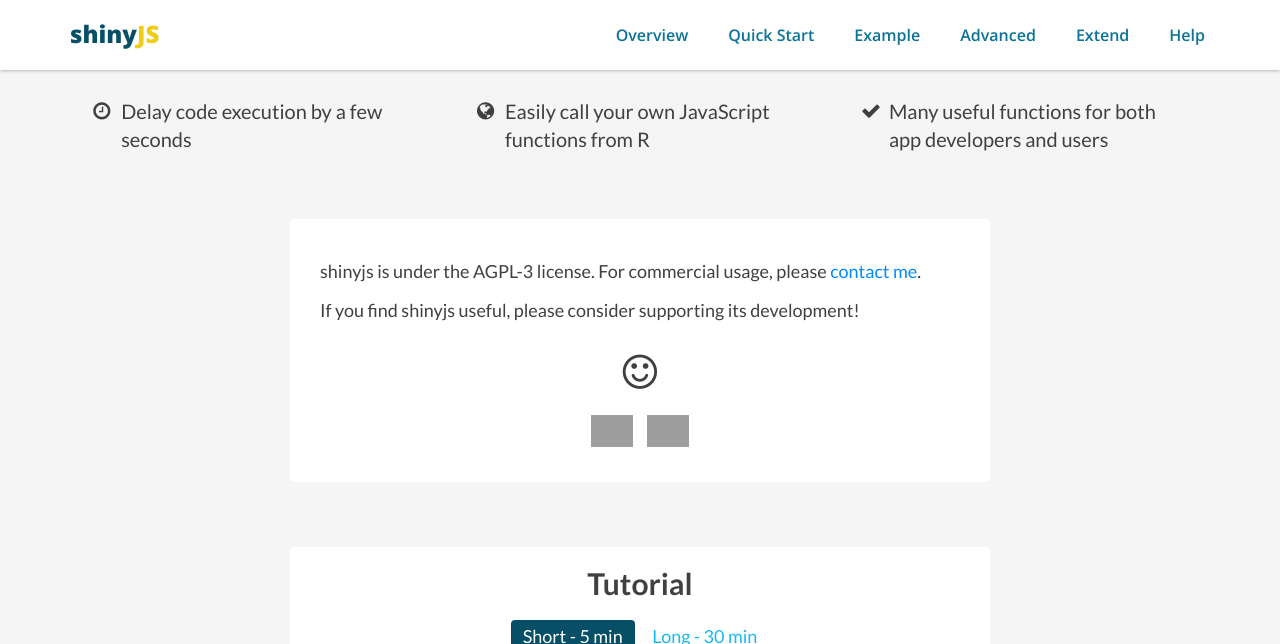
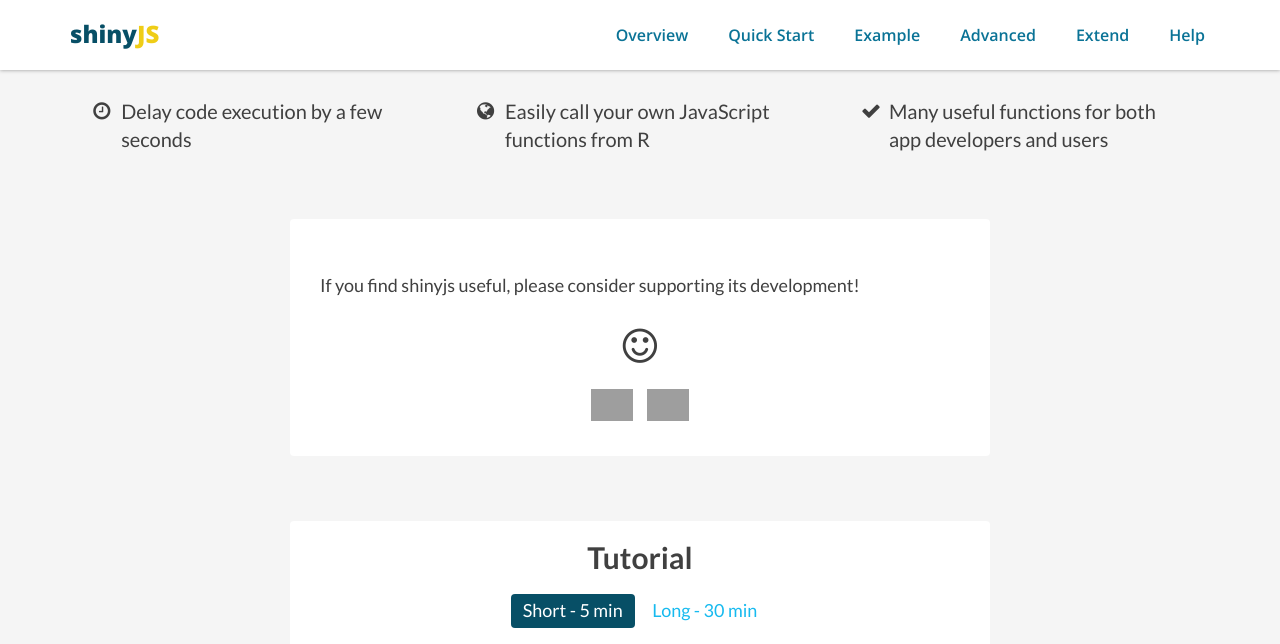
Before and after one commit to daattali/shinyjs, a Jekyll site: the page built from index.md, in a window 1280 px wide and 900 px high, scrolled down 1020 px, cut to the strip 0-644 px from the top of the window. Built offline with Jekyll 4.4.1, drawn with Linux system fonts in a browser that asks for light colours; nearby versions of some CDN libraries; grey boxes are pictures that could not be loaded.

Commit message:
remove commercial license

```diff
--- a/index.md
+++ b/index.md
@@ -60,7 +60,6 @@ share-img: https://deanattali.com/shinyjs/img/logo-new-transparent.png
 </div>
 
 <div id="license-section">
-  shinyjs is under the AGPL-3 license. For commercial usage, please <a href="https://deanattali.com/contact">contact me</a>.
   <p>If you find shinyjs useful, please consider supporting its development!</p>
   <div id="smiley"><i class="fa fa-smile-o"></i></div>
 
```
